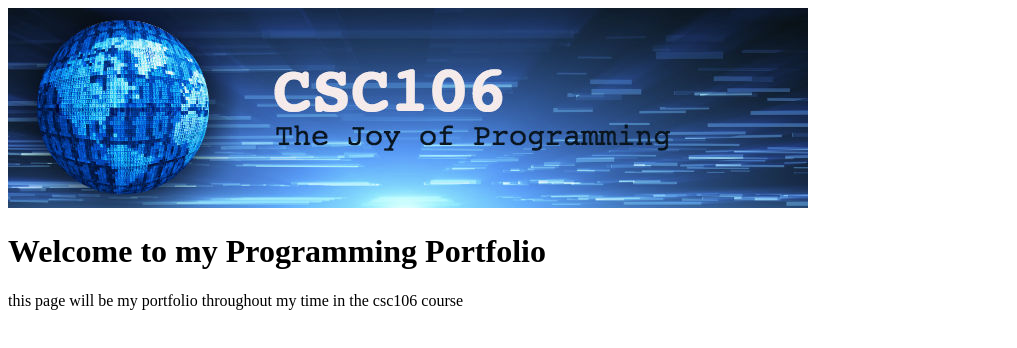
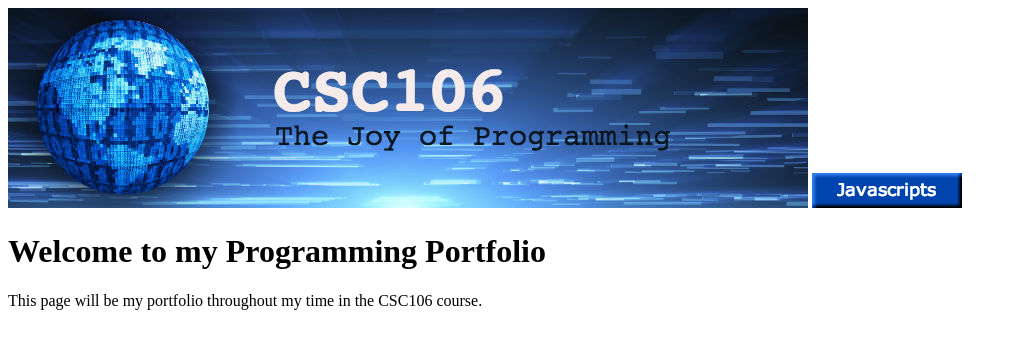
Before and after one commit to Taguiar76/Taguiar76.github.io, a plain HTML site: page index.html in a window 1280 px wide. Shown: the whole page, without its empty margins (0-1017 px from the left). Drawn offline with Linux system fonts and the light colour scheme.

Commit message:
Update index.html

```diff
--- a/index.html
+++ b/index.html
@@ -7,8 +7,9 @@
 
   <body>
     <img src="csc106_banner.jpg">
+    <a href="javascripts.html"><img src="javascripts button.png"> </a>
     <h1>Welcome to my Programming Portfolio</h1>
-    this page will be my portfolio throughout my time in the csc106 course
+    This page will be my portfolio throughout my time in the CSC106 course.
    </body>
 
 </html>
```
